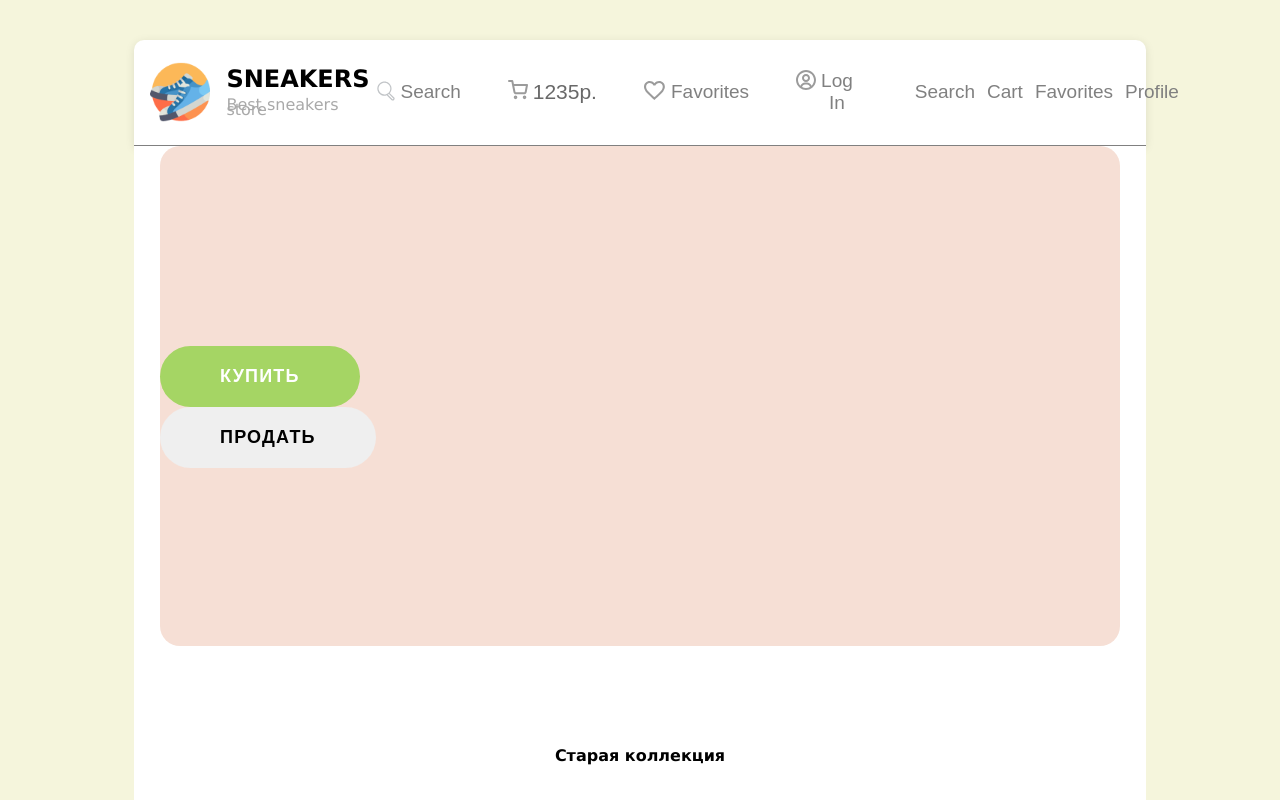
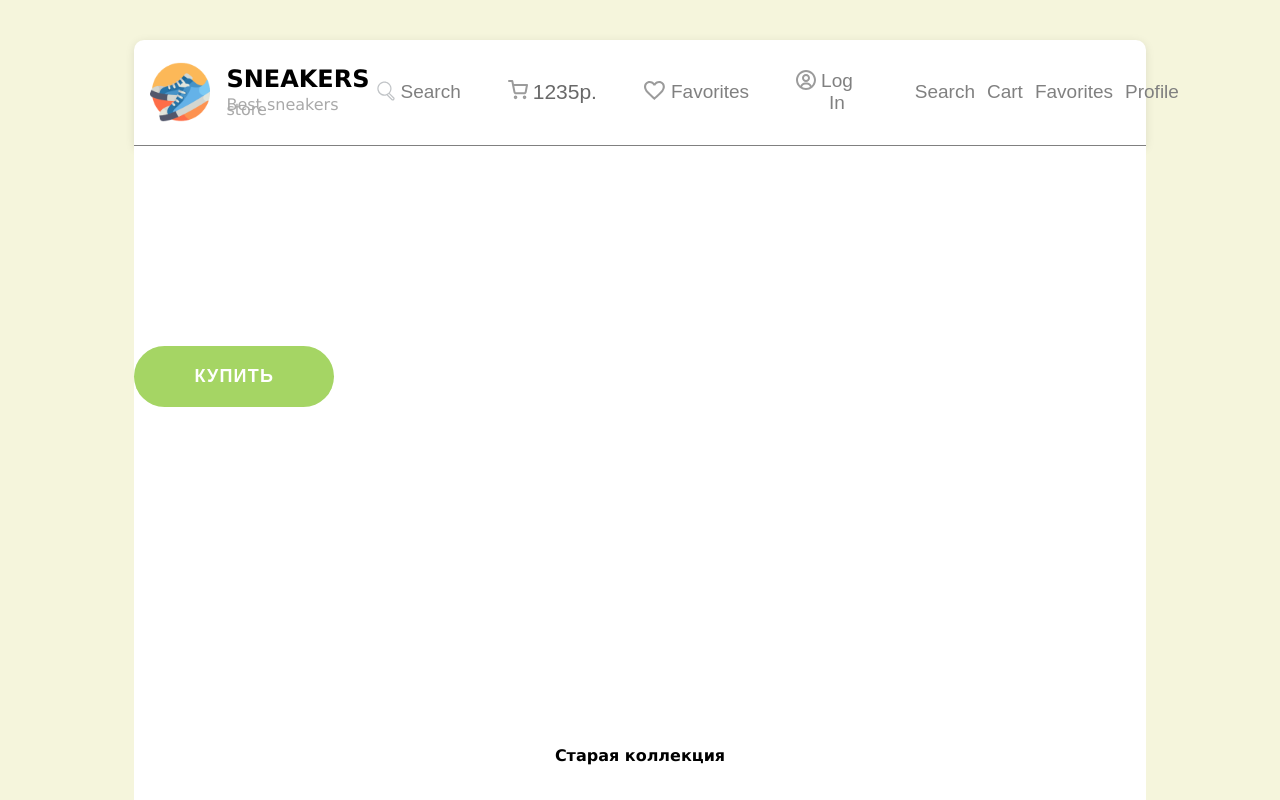
Before and after one commit to TimToney21/sneakers-top, an Angular app: page / in a window 1280 px wide. Shown: the top 800 px of the page. Built offline with nearby package versions, Linux system fonts and the light colour scheme.

Commit message:
header1.5

```diff
--- a/src/app/app.html
+++ b/src/app/app.html
@@ -1,4 +1,8 @@
-<app-header (buttonEvent)="searchMessage($event)"></app-header>
+<app-header
+  (buttonEvent)="searchMessage($event)"
+  (buttonEvent1)="favoritesMessage($event)"
+  (buttonEvent2)="profileMessage($event)"
+></app-header>
 <app-app-button [type]="'primary'"
   (buttonEvent)="recieveMessage($event)"
 ></app-app-button>
--- a/src/app/app.ts
+++ b/src/app/app.ts
@@ -18,4 +18,10 @@ export class App {
   searchMessage(message: string) {
     console.log(message);
   }
+  favoritesMessage(message: string) {
+    console.log(message);
+  }
+  profileMessage(message: string) {
+    console.log(message);
+  }
 }
--- a/src/app/components/app-button/app-button.html
+++ b/src/app/components/app-button/app-button.html
@@ -1,14 +1,7 @@
 <div class="home-page">
-  <div class="open-section">
-    <div class="open-section-content">
-      <button class="open-button" [ngClass]="[
-      type() ==='primary' ? 'open-button-green' : 'open-button-gray'
-      ]"
-      (click)="sendMessageToParent()">Купить</button>
-      <button class="close-button" [ngClass]="{
-      'close-button-gray' : type() ==='primary'
-      }">Продать</button>
-    </div>
-  </div>
-
+  <button class="open-button" [ngClass]="[
+    type() ==='primary' ? 'open-button-green' : 'open-button-gray'
+    ]" (click)="sendMessageToParent()">
+    Купить
+  </button>
 </div>
--- a/src/app/components/app-button/app-button.scss
+++ b/src/app/components/app-button/app-button.scss
@@ -5,17 +5,6 @@
   margin: 0 auto;
   background-color: white;
   z-index: 1;
-}
-.open-section {
-  width: 960px;
-  height: 500px;
-  margin: 0 auto;
-  display: flex;
-  flex-direction: column;
-  gap: 30px;
-  align-items: center;
-  background: #f6dfd5;
-  border-radius: 20px;
 }
 .open-button {
   margin-right: 700px;
@@ -36,14 +25,3 @@
 .open-button-gray {
   background: #a0a0a0;
 }
-.close-button  {
-  color: black;
-  border: none;
-  border-radius: 50px;
-  padding: 20px 60px;
-  font-size: 18px;
-  font-weight: 700;
-  text-transform: uppercase;
-  letter-spacing: 1.2px;
-  cursor: pointer;
-}
--- a/src/app/components/header/header.html
+++ b/src/app/components/header/header.html
@@ -15,10 +15,12 @@
       <button class="cart-btn">
         <img src="/cart.svg" alt="cart">
         1235p.</button>
-      <button class="favorites-btn">
+      <button class="favorites-btn"
+      (click)="favoritesClick()">
         <img src="/heart.svg" alt="favorites">
         Favorites</button>
-      <button class="profile-btn">
+      <button class="profile-btn"
+      (click)="profileClick()">
         <img src="/profile.svg" alt="profile">
         Log In</button>
     </div>
--- a/src/app/components/header/header.ts
+++ b/src/app/components/header/header.ts
@@ -14,4 +14,12 @@ navigationConfig = HEADER_NAVIGATION_CONFIG
   searchClick() {
     this.buttonEvent.emit('SearchSearchSearch')
   }
+  buttonEvent1 = output<string>()
+  favoritesClick() {
+    this.buttonEvent1.emit('FavoritesFavoritesFavorites')
+  }
+  buttonEvent2 = output<string>()
+  profileClick() {
+    this.buttonEvent2.emit('ProfileProfileProfile')
+  }
 }
```
